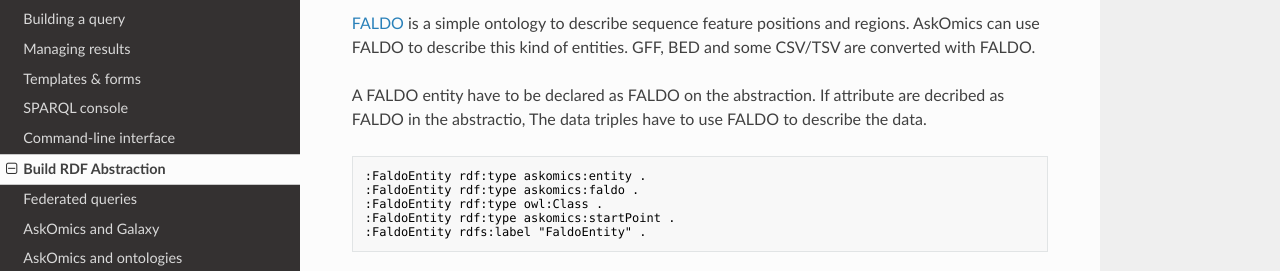
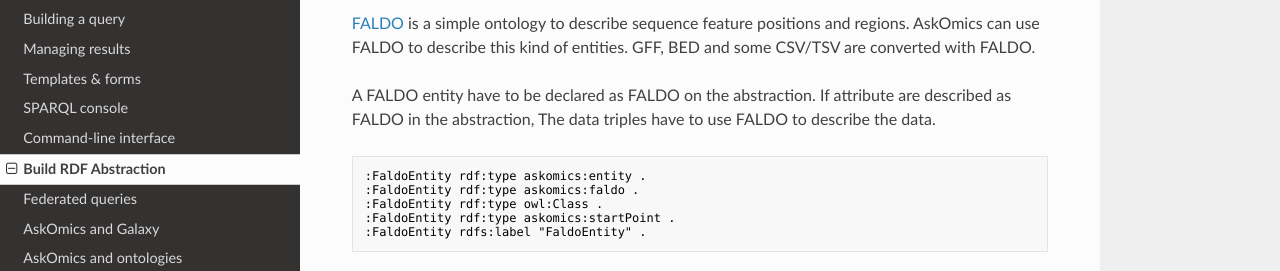
Before and after one commit to askomics/flaskomics, an MkDocs documentation site: the page built from docs/abstraction.md, in a window 1280 px wide and 900 px high, scrolled down 2230 px. Shown: the part 172-443 px from the top of the window. Built offline with MkDocs 1.6.1, drawn with Linux system fonts in a browser that asks for light colours; nearby versions of some CDN libraries; some of the changed text lies outside the part shown.

Commit message:
Starting to update the documentation

````diff
--- a/docs/abstraction.md
+++ b/docs/abstraction.md
@@ -100,7 +100,7 @@
 
 [FALDO](https://bioportal.bioontology.org/ontologies/FALDO) is a simple ontology to describe sequence feature positions and regions. AskOmics can use FALDO to describe this kind of entities. GFF, BED and some CSV/TSV are converted with FALDO.
 
-A FALDO entity have to be declared as FALDO on the abstraction. If attribute are decribed as FALDO in the abstractio, The data triples have to use FALDO to describe the data.
+A FALDO entity have to be declared as FALDO on the abstraction. If attribute are described as FALDO in the abstraction, The data triples have to use FALDO to describe the data.
 
 ```turtle
 :FaldoEntity rdf:type askomics:entity .
````
Also changed, not shown: other parts of docs/abstraction.md (+4 -0 lines), CHANGELOG.md (+1 -0 lines), 1 other file.
